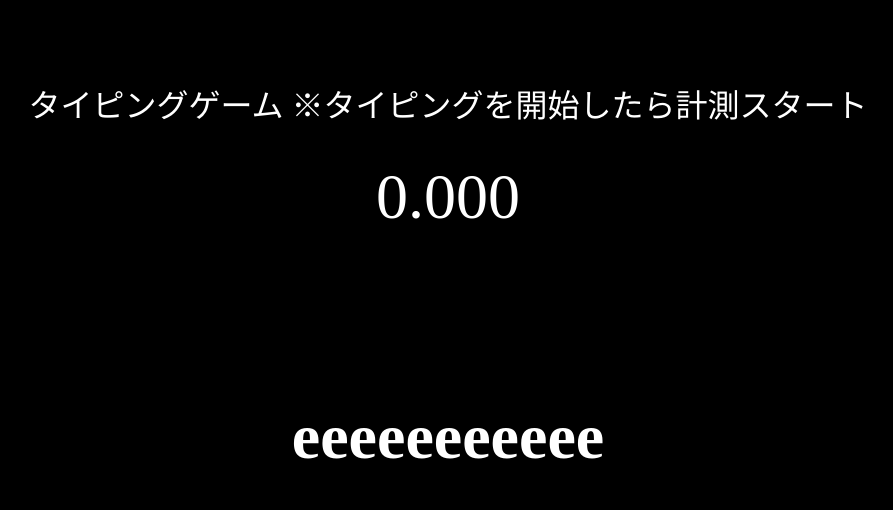
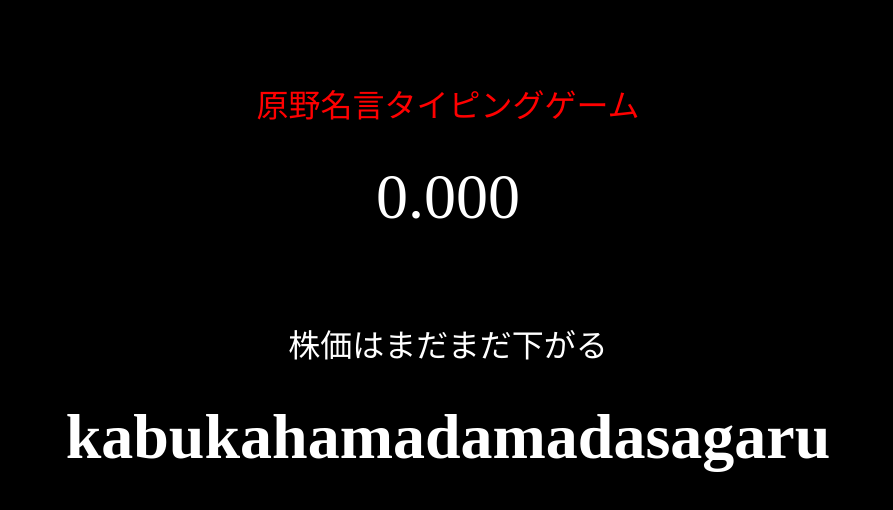
Before and after one commit to ObayashiTatsunori/nonsense-game, a plain HTML site: page index.html in a window 1280 px wide. Shown: the whole page, without its empty margins (192-1085 px from the left). Drawn offline with Linux system fonts and the light colour scheme.

Commit message:
問題文にかな文字を追加

```diff
--- a/app.js
+++ b/app.js
@@ -1,12 +1,27 @@
-var problem_list = ["aaaaaaaaaa", "bbbbbbb", "cccccccc", "ddddddddd", "eeeeeeeeeee"];
+var problem_list = ["orenoyumehasubeteFacebookdekanaeteikukara",
+    "morihirokigaitakedo、oobayashinoshigotoppuriwomecchiyahometeta",
+    "minagenyasutairuninatteikuna",
+    "jidaigaorenioitsuitekita。。。",
+    "kabukahamadamadasagaru"
+];
+var problem_list_kana = ["俺の夢は全てFacebookで叶えていくから",
+    "森ひろきがいたけど、大林の仕事っぷりをメッチャ褒めてた",
+    "皆原野スタイルになっていくな",
+    "時代が俺に追いついてきた。。。",
+    "株価はまだまだ下がる"
+];
 var num = Math.round(Math.random() * (problem_list.length - 1));
 var QUESTION = problem_list[num];
-console.log(num);
+var kana = problem_list_kana[num];
+var p = document.getElementById('kana');
+p.innerHTML = kana;
+console.log(kana);
 var types = QUESTION.split('').map(function(str) {
     var type = document.createElement('span');
     type.className = 'type';
     type.textContent = str;
     document.querySelector('.container').appendChild(type);
+
     return type;
 });
 
@@ -61,7 +76,7 @@ document.addEventListener('keydown', function(event) {
             next.classList.add('ok');
             types.shift();
             if (types.length === 0) {
-                timerEnd(); // 変更
+                timerEnd();
             }
         } else {
             next.classList.add('ng');
--- a/index.html
+++ b/index.html
@@ -9,9 +9,10 @@
 </head>
 
 <body>
-    <div class="title">タイピングゲーム ※タイピングを開始したら計測スタート</div>
+    <div class="title">原野名言タイピングゲーム</div>
     <!-- <div class="maxscore"></div> -->
     <div class="timer">0.000</div>
+    <p class="problem" id="kana"></p>
     <div class="container"></div>
     <script src="app.js"></script>
 </body>
--- a/style.css
+++ b/style.css
@@ -5,7 +5,16 @@
 }
 
 body {
-    background: #000;
+    background: black;
+}
+
+.problem {
+    color: #fff;
+    font-size: 32px;
+    position: absolute;
+    width: 100%;
+    text-align: center;
+    top: 40%;
 }
 
 .container {
@@ -48,7 +57,7 @@ body {
 }
 
 .title {
-    color: #fff;
+    color: red;
     font-size: 32px;
     text-align: center;
     position: absolute;
```
